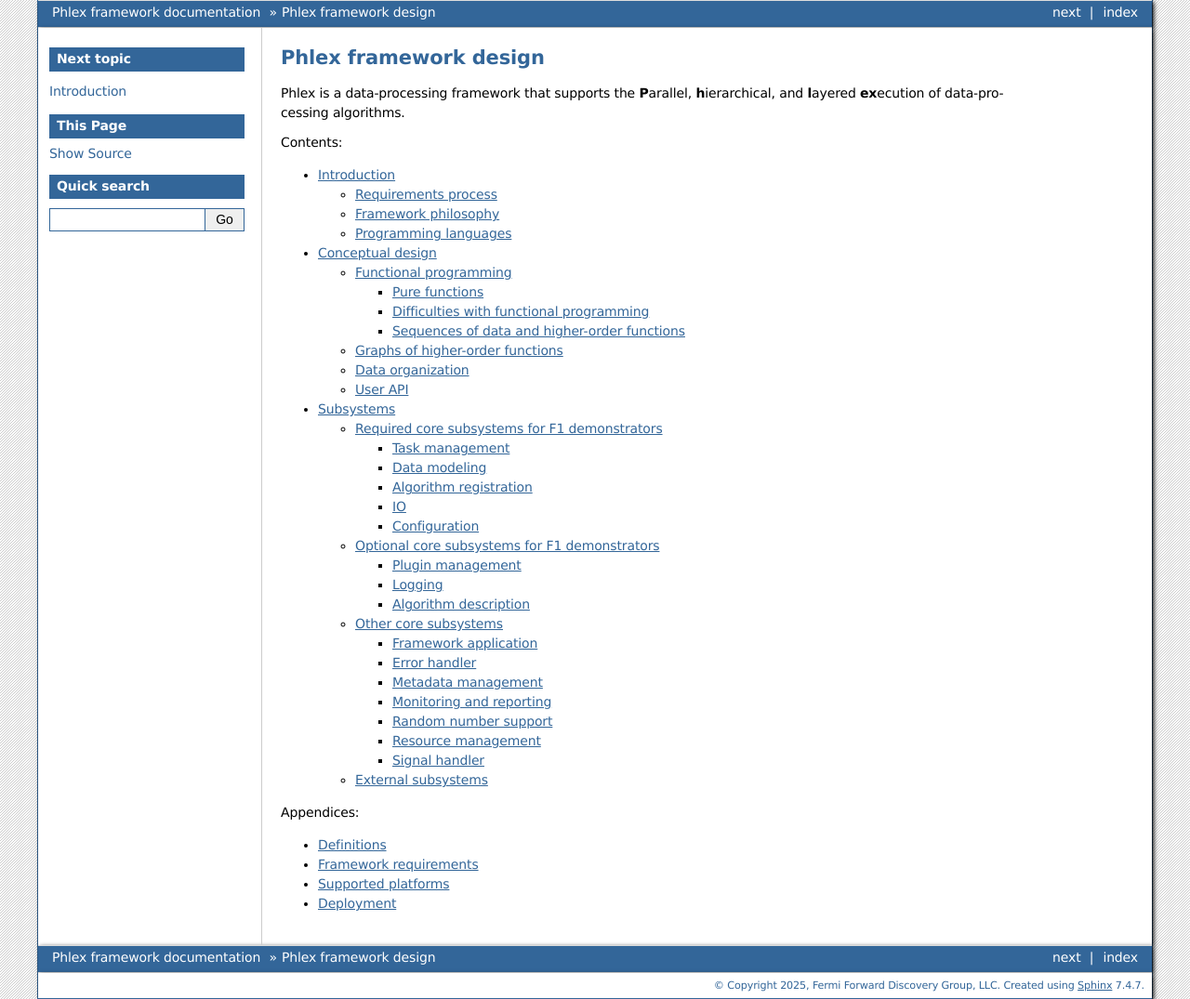
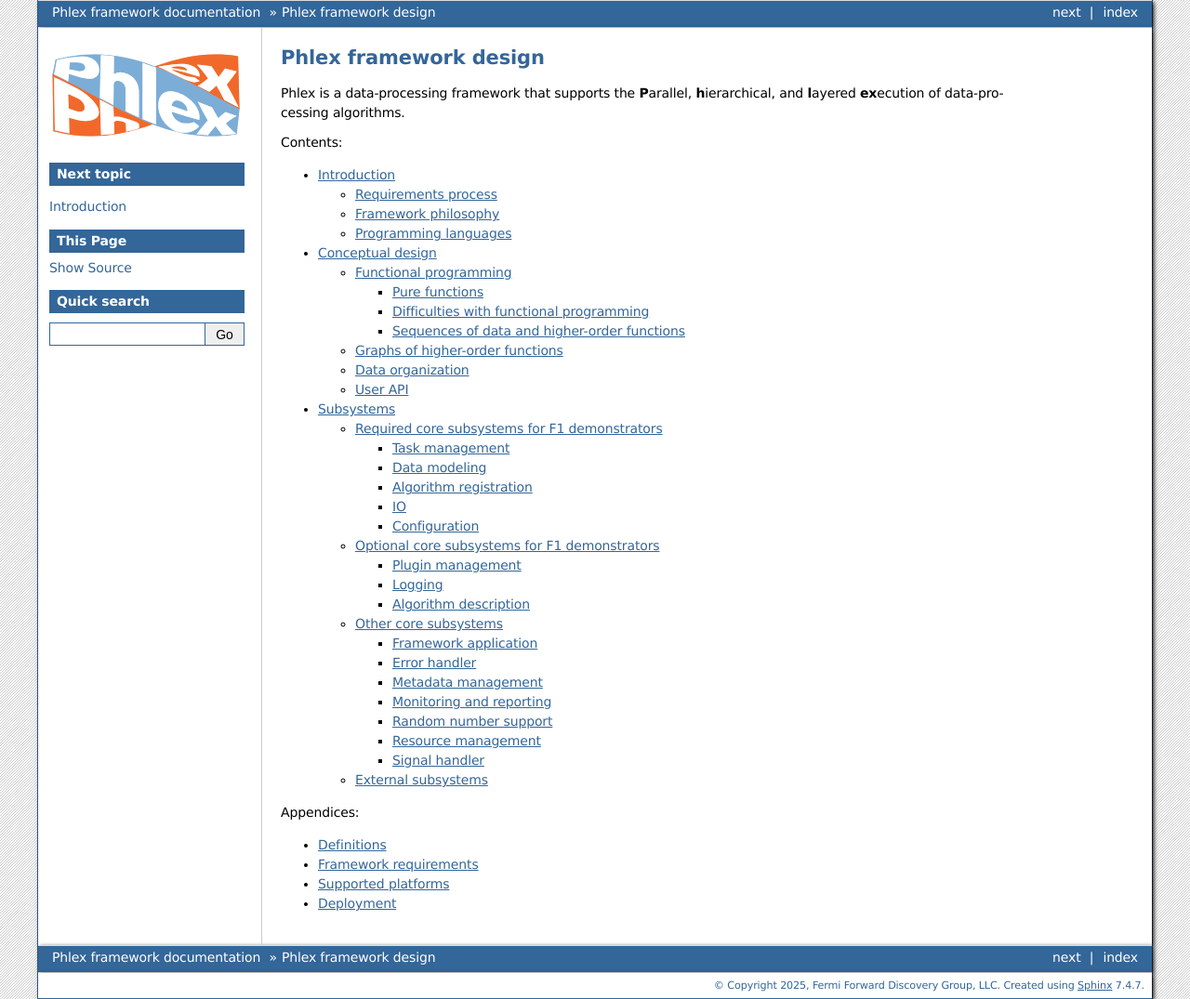
Before and after one commit to Framework-R-D/phlex-design, a Sphinx documentation site: the page built from doc/index.rst, in a window 1280 px wide. Shown: the whole page at 93% size. Built offline with Sphinx 7.4.7, drawn with Linux system fonts in a browser that asks for light colours.

Commit message:
Add sidebar logo

```diff
--- a/doc/conf.py
+++ b/doc/conf.py
@@ -30,4 +30,5 @@
 # https://www.sphinx-doc.org/en/master/usage/configuration.html#options-for-html-output
 
 html_theme = 'bizstyle'
+html_logo = 'phlex-logo.svg'
 html_static_path = ['_static']
```
Also changed, not shown: doc/phlex-logo.svg (added).
